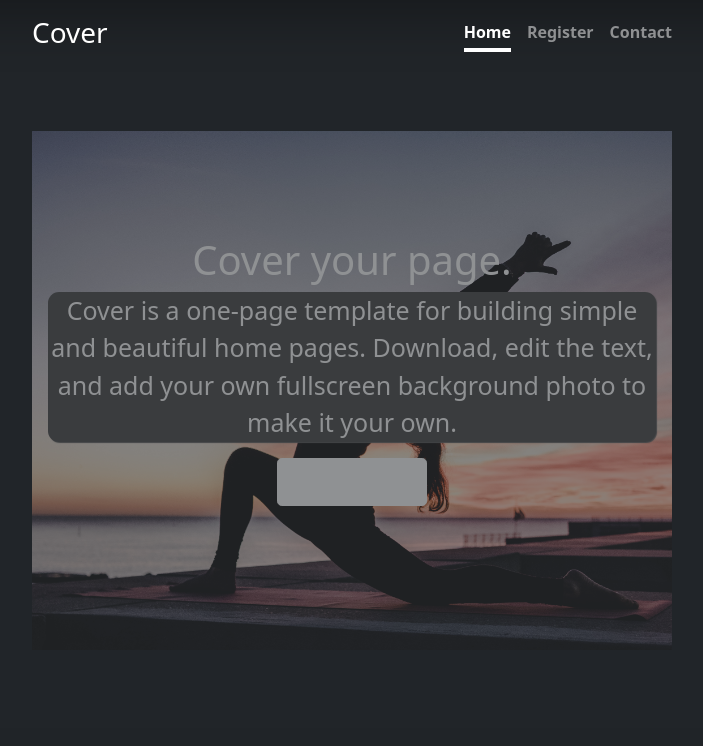
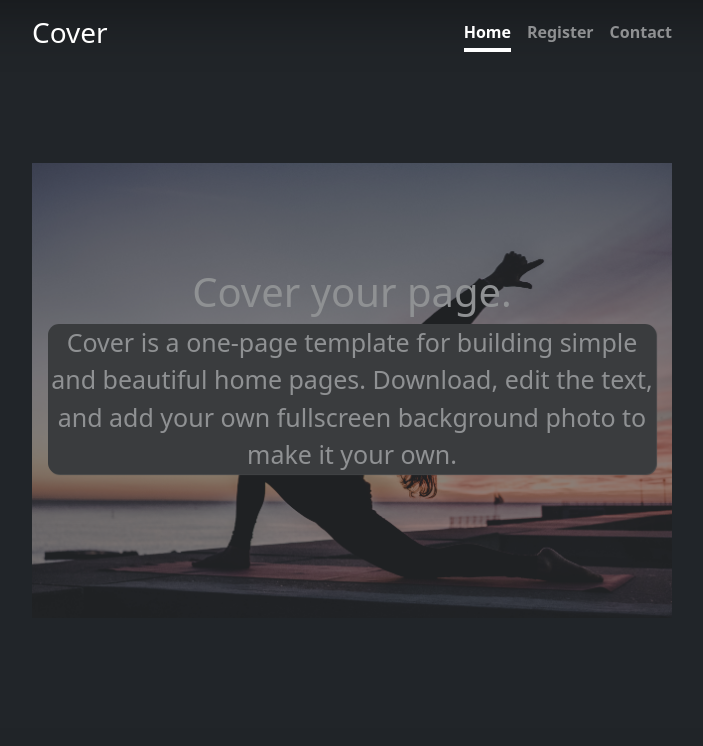
Before and after one commit to CalmaxBenard/workout-tracker, a Flask app: page / in a window 1280 px wide. Shown: the top 746 px of the page, without its empty margins (288-991 px from the left). Run offline with Flask 3, Linux system fonts and the light colour scheme; some libraries are stand-ins or nearby versions.

Commit message:
remove learn more button element

```diff
--- a/templates/index.html
+++ b/templates/index.html
@@ -4,8 +4,6 @@
   >
     <h1 class="heading">Cover your page.</h1>
     <p class="lead cover">Cover is a one-page template for building simple and beautiful home pages. Download, edit the text, and add your own fullscreen background photo to make it your own.</p>
-    <p class="lead">
-      <a href="#" class="btn btn-lg btn-secondary fw-bold border-white bg-white">Learn more</a>
-    </p>
+
   </main>
 {% include "footer.html" %}
```
